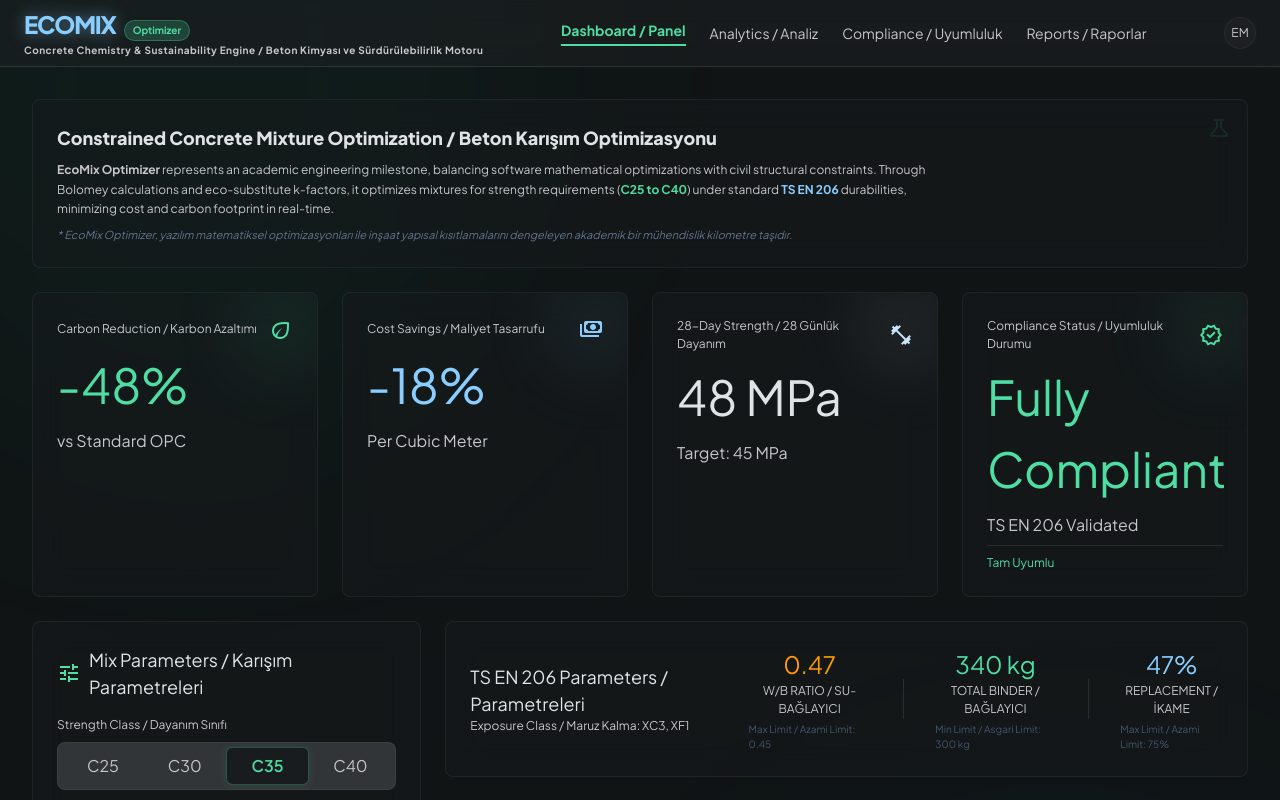
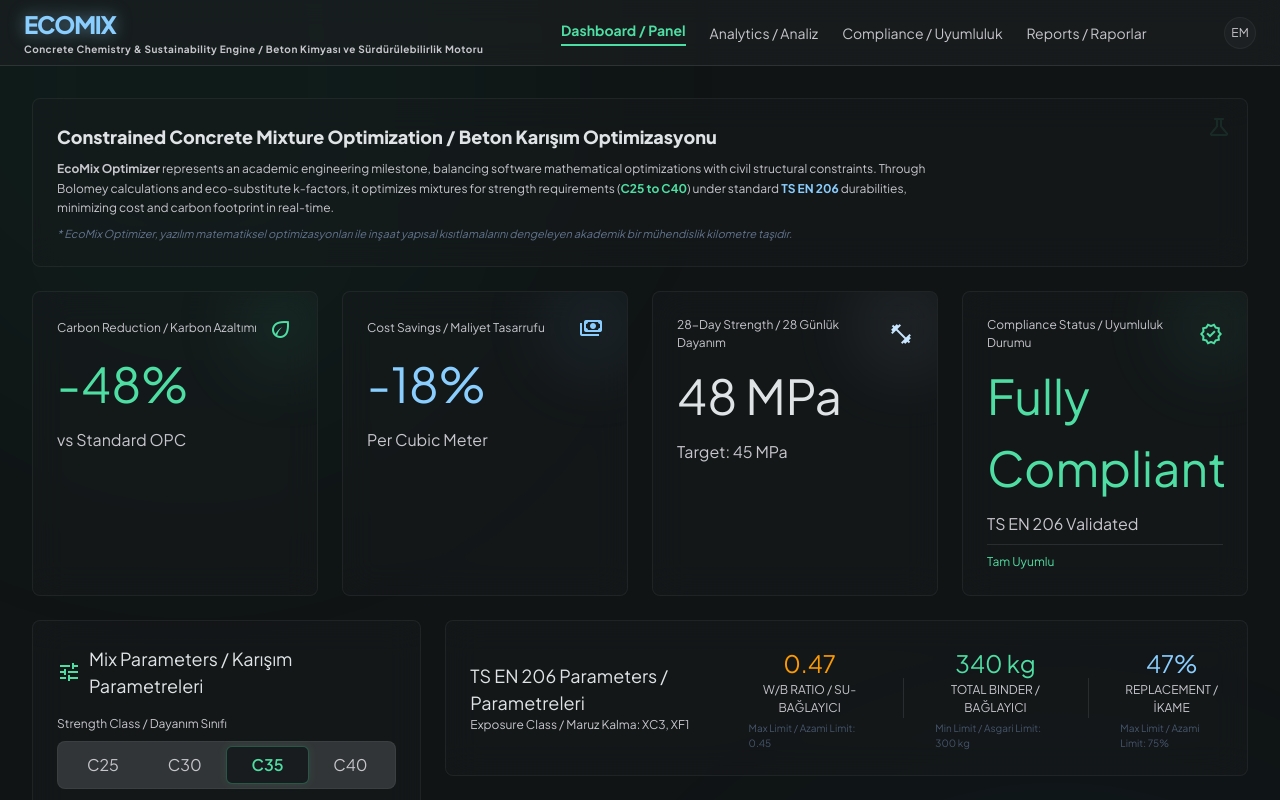
Before and after one commit to aaas72/-EcoMix, a Next.js app in the folder client/: page / in a window 1280 px wide. Shown: the top 800 px of the page. Built offline with nearby package versions, Linux system fonts and the light colour scheme.

Commit message:
Remove Optimizer badge from branding logo

```diff
--- a/client/app/page.tsx
+++ b/client/app/page.tsx
@@ -22,9 +22,6 @@ export default function Home() {
             <div className="flex items-baseline gap-2">
               <span className="text-2xl font-black tracking-tighter text-[#89ceff] uppercase drop-shadow-[0_0_8px_rgba(137,206,255,0.5)]">
                 EcoMix
-              </span>
-              <span className="bg-[#4edea3]/20 text-[#4edea3] text-[10px] font-bold px-2 py-0.5 rounded-full border border-[#4edea3]/30">
-                Optimizer
               </span>
             </div>
             <span className="text-[10px] font-bold text-[#c6c6cc] mt-0.5 tracking-wider">
```
